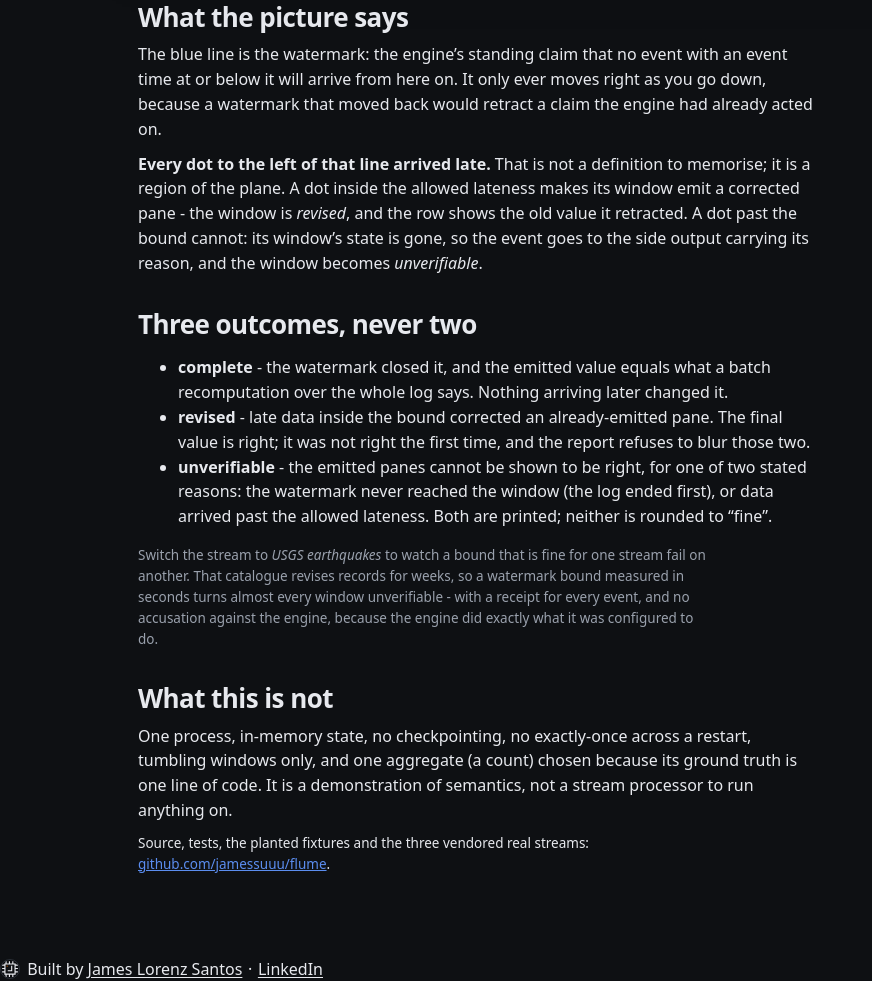
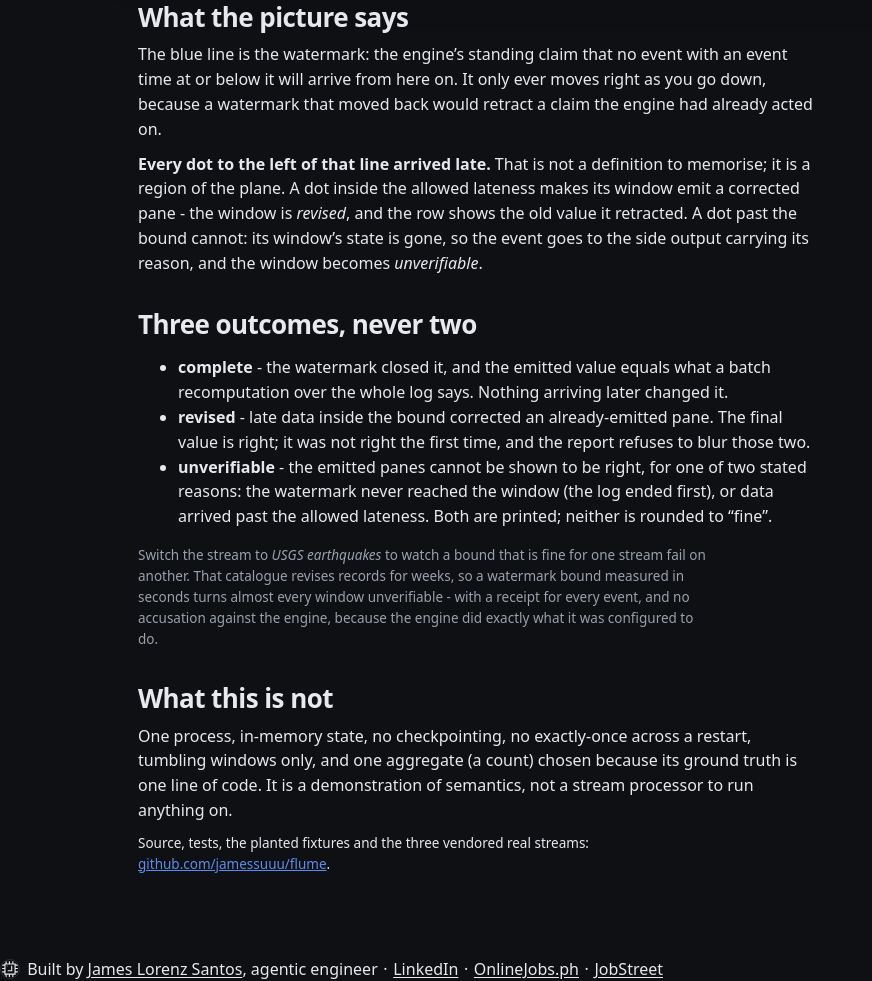
Before and after one commit to jamessuuu/flume, a website: page web/index.html in a window 1280 px wide. Shown: the part 1445-2426 px from the top of the page, without its empty margins (0-872 px from the left). Drawn offline with Linux system fonts and the light colour scheme.

Commit message:
feat(maker): author backlink and Person entity to agentjames
The footer names who built this and links the portfolio with
rel="author me", plus LinkedIn, OnlineJobs.ph and JobStreet with
rel="me"; the JSON-LD declares the same Person @id agentjames
publishes, so engines can join the sites to one entity. Register
R15/R17.

Co-Authored-By: Claude Fable 5.1 <noreply@anthropic.com>
Claude-Session: https://claude.ai/code/session_013t8rhJQhf38qbypL9QDTm2

```diff
--- a/web/index.html
+++ b/web/index.html
@@ -237,6 +237,7 @@
 .aj-attribution a:focus-visible { outline: 2px solid currentColor; outline-offset: 2px; }
 .aj-attribution__sep { margin: 0 0.35em; }
   </style>
+<script type="application/ld+json">{"@context":"https://schema.org","@type":"WebSite","name":"flume","url":"https://flume-lilac.vercel.app/","author":{"@type":"Person","@id":"https://agentjames.vercel.app/#person","name":"James Lorenz Santos","url":"https://agentjames.vercel.app","sameAs":["https://www.linkedin.com/in/james-lorenz-santos-720776251/","https://github.com/jamessuuu","https://www.onlinejobs.ph/jobseekers/info/2766463","https://ph.jobstreet.com/profiles/jameslorenz-santos-SXdpKyGqdK"]}}</script>
 </head>
 <body>
 <div class="wrap">
@@ -372,7 +373,7 @@
 <script src="flume.bundle.js"></script>
 <footer class="site-footer">
   <p class="aj-attribution">
-  <svg class="aj-attribution__mark" viewBox="0 0 64 64" width="20" height="20" role="img" aria-label="Agent James"><path fill="currentColor" fill-rule="evenodd" d="M4 16h8v4h-8zM52 16h8v4h-8zM16 4h4v8h-4zM16 52h4v8h-4zM4 28h8v4h-8zM52 28h8v4h-8zM28 4h4v8h-4zM28 52h4v8h-4zM4 40h8v4h-8zM52 40h8v4h-8zM40 4h4v8h-4zM40 52h4v8h-4zM12 12h40v40h-40zM16 16v32h32v-32zM36 20h4v20h-16v-4h12z"/><rect x="20" y="20" width="4" height="4" fill="var(--aj-attribution-signal, #B45309)"/></svg>Built by <a href="https://agentjames.vercel.app" rel="me noopener">James Lorenz Santos</a><span class="aj-attribution__sep" aria-hidden="true">&middot;</span><a href="https://www.linkedin.com/in/james-lorenz-santos-720776251/" rel="me noopener" target="_blank">LinkedIn</a>
+  <svg class="aj-attribution__mark" viewBox="0 0 64 64" width="20" height="20" role="img" aria-label="Agent James"><path fill="currentColor" fill-rule="evenodd" d="M4 16h8v4h-8zM52 16h8v4h-8zM16 4h4v8h-4zM16 52h4v8h-4zM4 28h8v4h-8zM52 28h8v4h-8zM28 4h4v8h-4zM28 52h4v8h-4zM4 40h8v4h-8zM52 40h8v4h-8zM40 4h4v8h-4zM40 52h4v8h-4zM12 12h40v40h-40zM16 16v32h32v-32zM36 20h4v20h-16v-4h12z"/><rect x="20" y="20" width="4" height="4" fill="var(--aj-attribution-signal, #B45309)"/></svg>Built by <a href="https://agentjames.vercel.app" rel="author me">James Lorenz Santos</a>, agentic engineer<span class="aj-attribution__sep" aria-hidden="true">&middot;</span><a href="https://www.linkedin.com/in/james-lorenz-santos-720776251/" rel="me">LinkedIn</a><span class="aj-attribution__sep" aria-hidden="true">&middot;</span><a href="https://www.onlinejobs.ph/jobseekers/info/2766463" rel="me">OnlineJobs.ph</a><span class="aj-attribution__sep" aria-hidden="true">&middot;</span><a href="https://ph.jobstreet.com/profiles/jameslorenz-santos-SXdpKyGqdK" rel="me">JobStreet</a>
 </p>
 </footer>
 </body>
```
